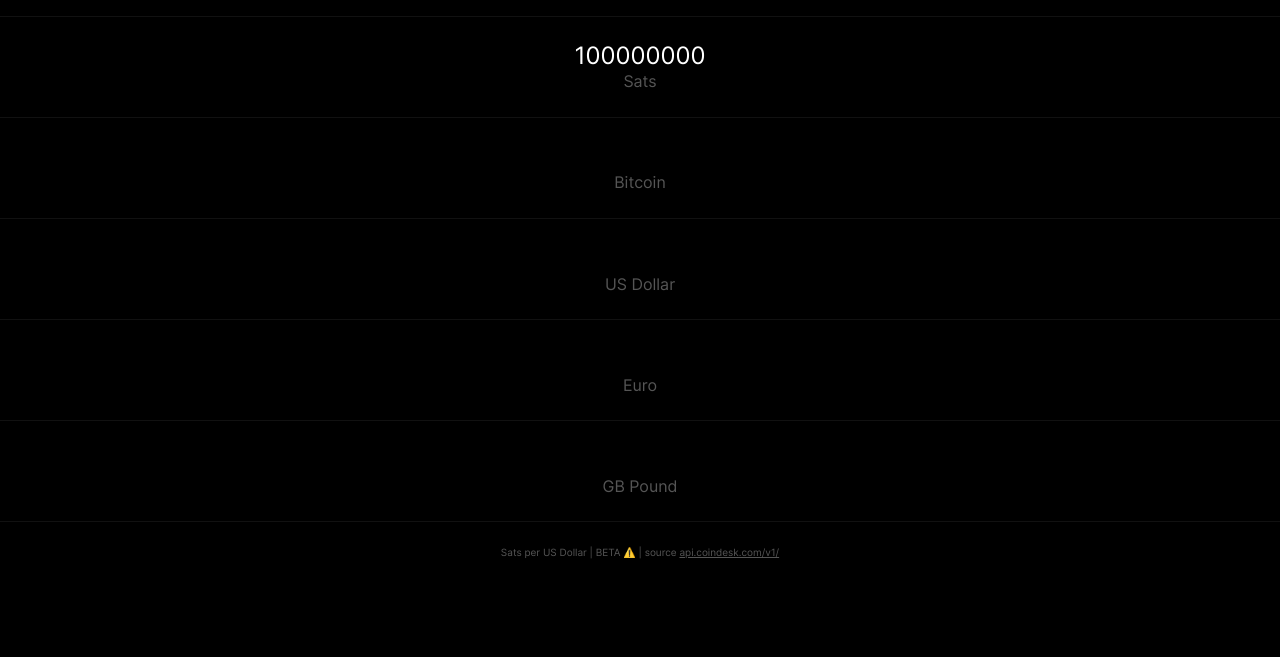
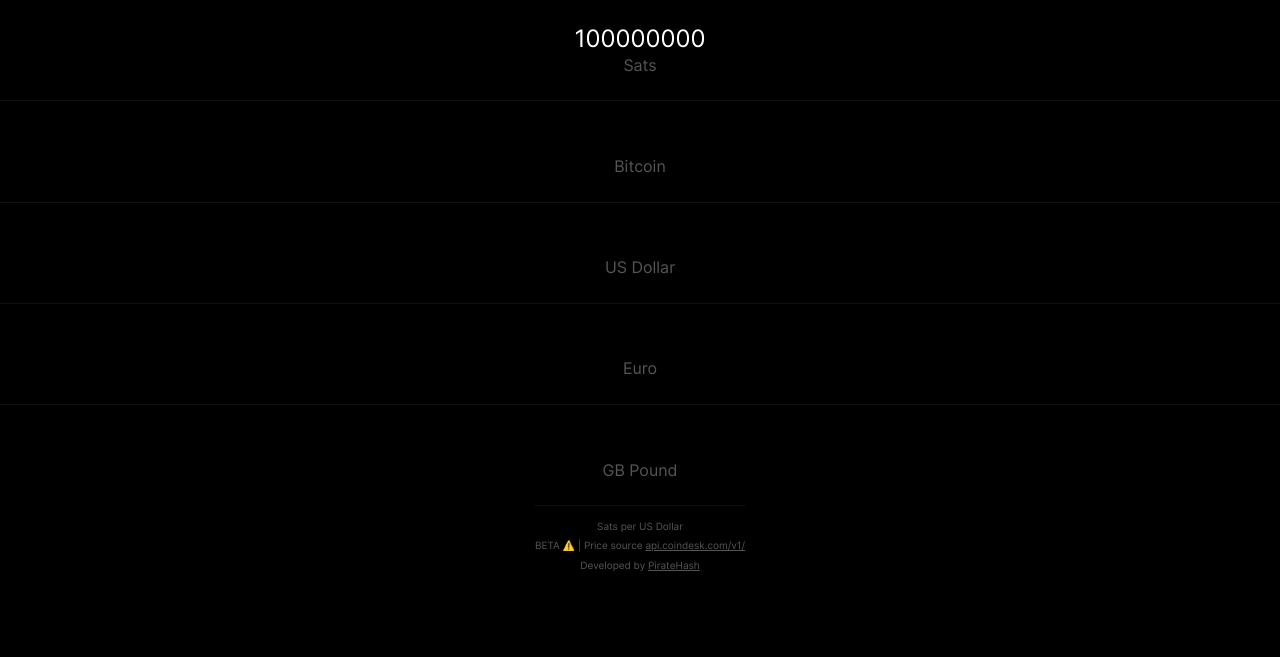
Before and after one commit to pedromvpg/satsconverter.io, a plain HTML site: page index.html in a window 1280 px wide. Shown: the part 143-800 px from the top of the page. Drawn offline with Linux system fonts and the light colour scheme; no server answers.

Commit message:
Add footer notes and max-min

```diff
--- a/index.html
+++ b/index.html
@@ -88,8 +88,12 @@
 
 
 
-      <div class="value-input">
-        <div class="satsusd-label"><span id="satsusd"></span> Sats per US Dollar | BETA ⚠️ | source <a href="https://api.coindesk.com/v1/bpi/currentprice.json" target="_blank">api.coindesk.com/v1/</a></div>
+      <div class="footer">
+          <span id="satsusd"></span> Sats per US Dollar
+          <br>
+          BETA ⚠️ | Price source <a href="https://api.coindesk.com/v1/bpi/currentprice.json" target="_blank">api.coindesk.com/v1/</a>
+          <br>
+          Developed by <a href="https://piratehash.com" target="_blank">PirateHash</a>
       </div>
 
 
--- a/script.js
+++ b/script.js
@@ -1,6 +1,10 @@
 $( document ).ready(function() {
 
 
+  $("#input_btc").attr({
+       "max" : 21000000,        // substitute your own
+       "min" : 0          // values (or variables) here
+  });
 
   var btcusd = 0;
   var btceur = 0;
--- a/style.css
+++ b/style.css
@@ -69,10 +69,29 @@ a:link, a:visited, a:hover, a:active {
 
 
 
-.satsusd-label {
+
+
+
+
+
+
+.footer {
+  margin-top: 1rem;
+  padding: 0.5rem 0 0 0;
+  padding-top: 1em;
+  background: #000;
+  border: none;
+  border-top: #111 1px solid;
+  line-height: 1.2rem;
   color: #555;
   font-size: 10px;
   padding-bottom: 3rem;
+}
+
+#satsusd {
+  color: #7d7d7d;
+  font-size: 130%;
+  font-weight: 200;
 }
 
 
```
